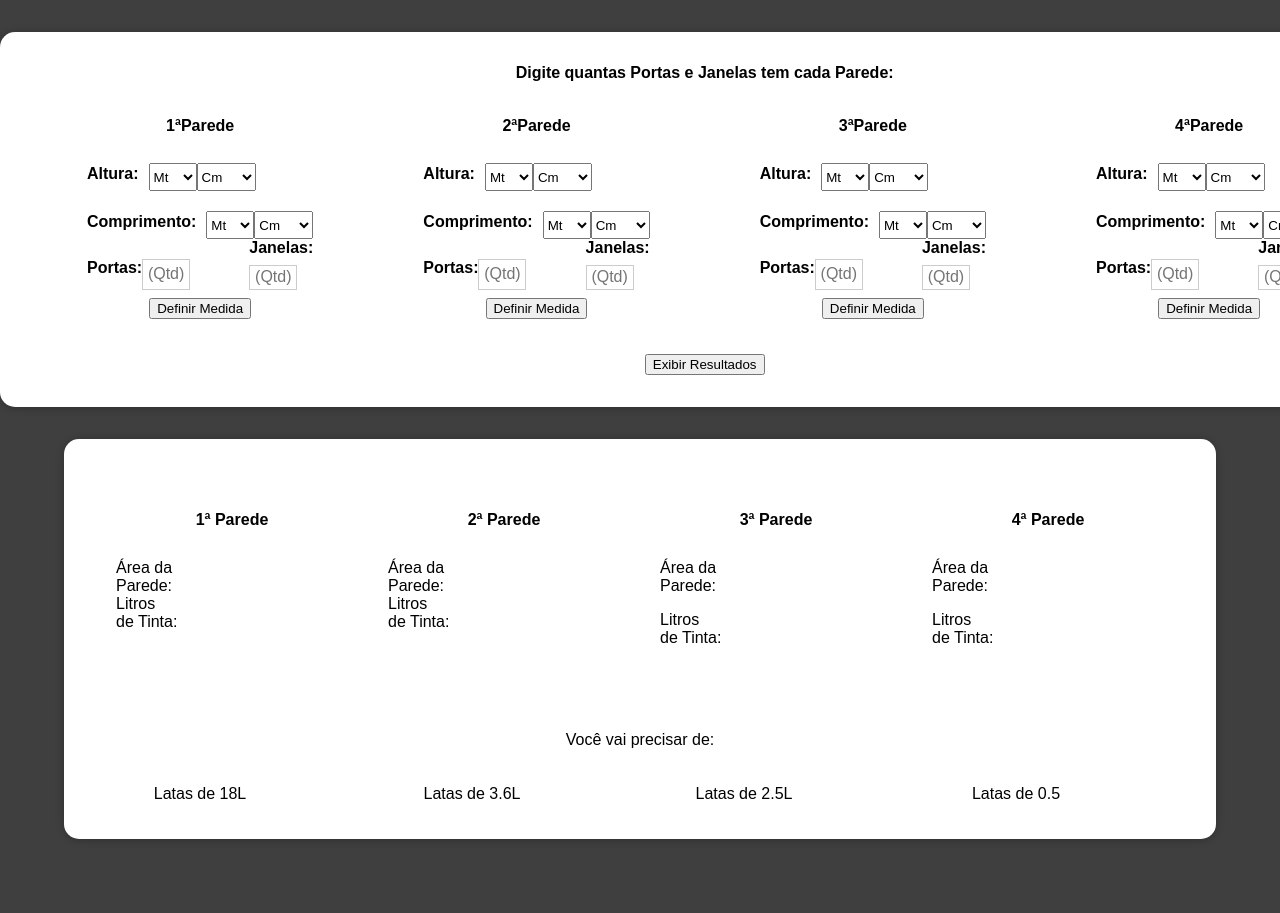
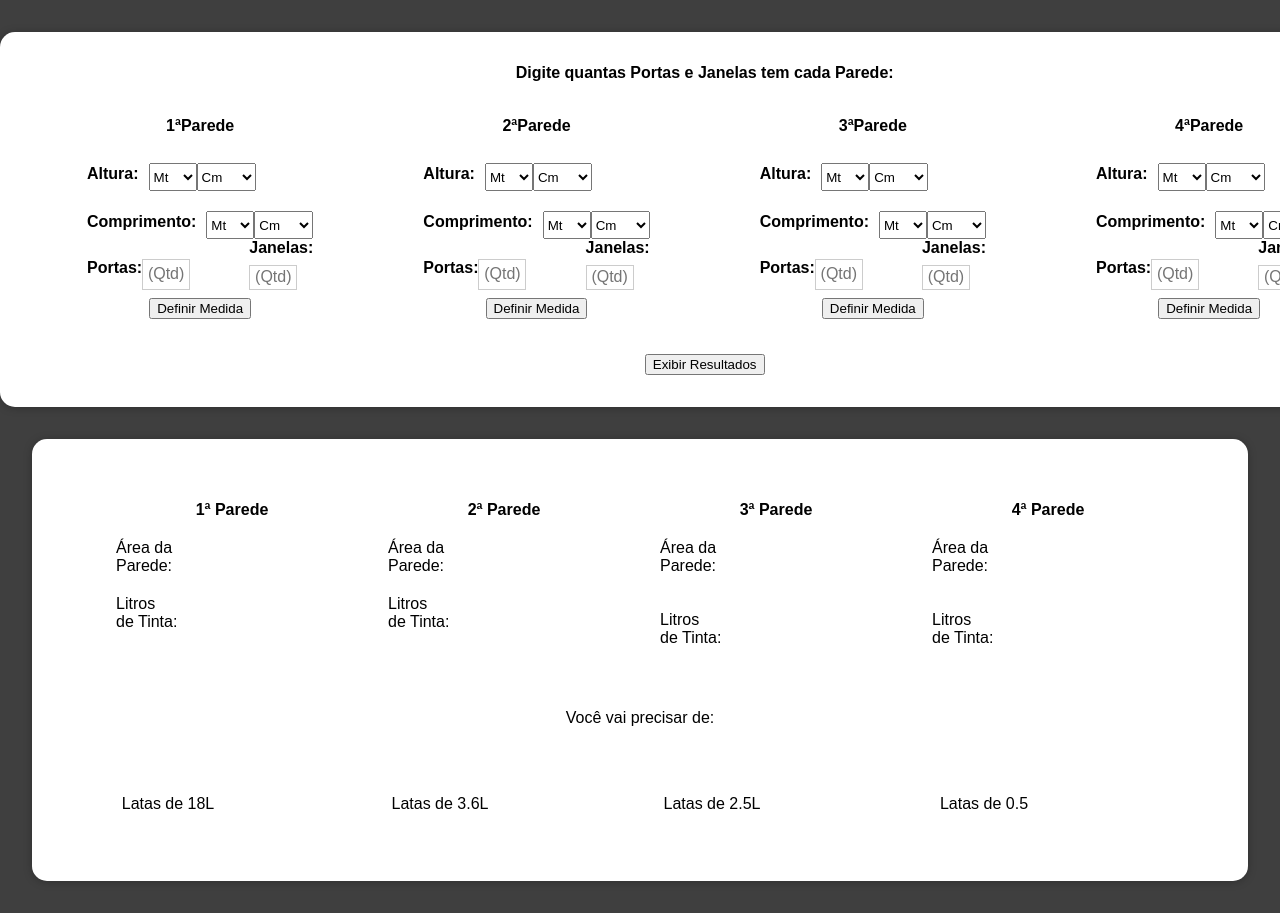
Before and after one commit to Riosxls/Calculadora-de-Tinta-React.Js, a React (Create React App) app: page / in a window 1280 px wide. Shown: the top 913 px of the page. Before the commit the page ends 871 px from the top, so only its background shows below. Built offline with nearby package versions, Linux system fonts and the light colour scheme.

Commit message:
Update Resultado.module.css

```diff
--- a/src/components/Resultado/Resultado.module.css
+++ b/src/components/Resultado/Resultado.module.css
@@ -9,12 +9,13 @@
 
 .resultado-tinta {
   display: flex;
+  padding: 2rem 0rem;
 }
 
 .resultado-parede {
   display: flex;
   text-align: center;
-  margin: 2rem auto;
+  margin: 2rem 2rem 0rem 2rem;
   padding: 2rem;
   width: fit-content;
   justify-content: center;
@@ -27,6 +28,7 @@
 
 .resultado-item label {
   display: block;
+  padding: 10px 0px;
 }
 
 .textarea{
```
